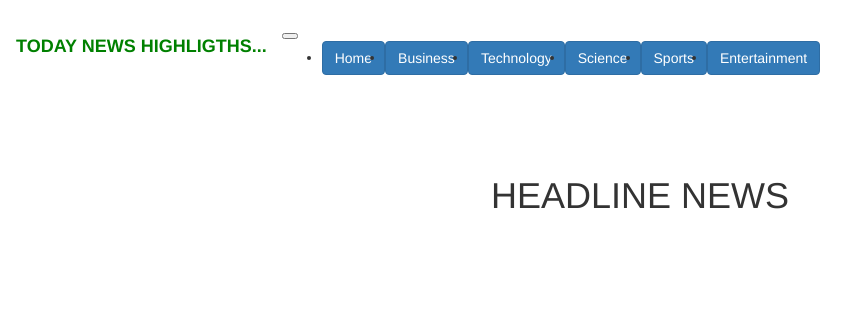
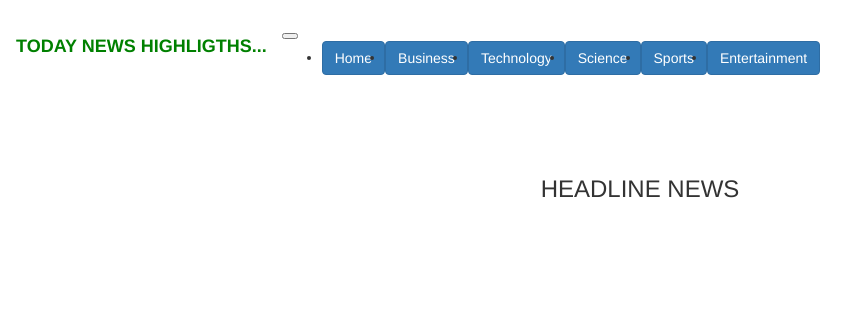
Before and after one commit to edwinkipchumba/news-app, a Flask app: template app/templates/index.html in a window 1280 px wide. Shown: the top 336 px of the page, without its empty margins (0-867 px from the left). Run offline with Flask 2, Linux system fonts and the light colour scheme; the template is opened without the code that fills it, so the values that code supplies are empty; some libraries are stand-ins or nearby versions.

Commit message:
final file updated

```diff
--- a/app/templates/index.html
+++ b/app/templates/index.html
@@ -11,27 +11,8 @@
   <div class="main">
     <div class="container-fluid">
       <div class="row">
-
-        <div class="col-3">
-          <div class="card-column">
-            <div class="card-header">
-              <!-- <h4><span style="color: blue">Browse News Sources</span></h4>
-            </div>
-            <div class="list-group list-group-flush scrolly">
-              <ul>
-                {% for source in sources %}
-                <a href="/article/{{source.id}}">
-                  <p class="text-capitalize text-muted">{{source.id}}</p>
-                </a>
-                {% endfor %}
-              </ul> -->
-            </div>
-
-          </div>
-        </div>
-
         <div class="col-7">
-          <h1 align="center"> HEADLINE NEWS </h3>
+          <h3 align="center"> HEADLINE NEWS </h3>
           <div class="container">
             <div class="card-columns">
               {% for headlines in headlines %}
--- a/app/templates/navbar.html
+++ b/app/templates/navbar.html
@@ -31,8 +31,3 @@
       </div>
     </nav>
   </div>
-
-  <!-- image home -->
-  <div id="home">
-  <!-- <img src=https://images.squarespace-cdn.com/content/v1/5aac1f6a5cfd796d520a4a7a/1631156700839-JRN7XKXWVV97FOP29O9A/%23MASCARDI+%282%29.png?format=1500w alt="" width="100%" height="50%"> -->
-</div>
```
